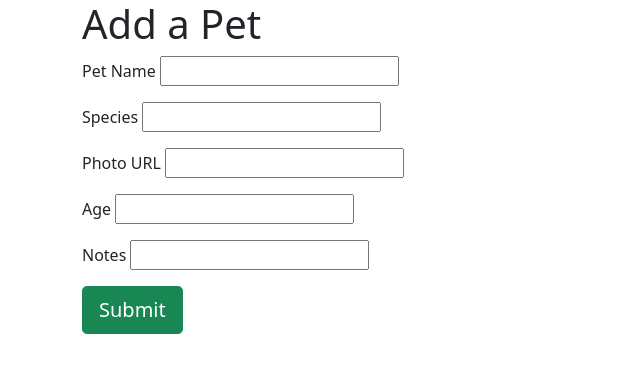
After one commit to jim-francis/adoption-agency, a Flask app: page /add in a window 1280 px wide. The commit adds this page. Shown: the top 373 px of the page, without its empty margins (0-640 px from the left). Run offline with Flask 2, Linux system fonts and the light colour scheme; some libraries are stand-ins or nearby versions.

Commit message:
Create Add Pet Form

```diff
--- a/app.py
+++ b/app.py
@@ -1,6 +1,7 @@
 from flask import Flask, request, render_template, redirect, flash, session
 from flask_debugtoolbar import DebugToolbarExtension
 from models import db, connect_db, Pet
+from forms import AddPetForm
 
 app = Flask(__name__)
 
@@ -17,3 +18,17 @@ connect_db(app)
 def show_homepage():
     pets = Pet.query.all()
     return render_template('home.html', pets=pets)
+
+@app.route('/add', methods=["GET", "POST"])
+def add_pet():
+    form = AddPetForm()
+    if form.validate_on_submit():
+        data = {k: v for k, v in form.data.items() if k != "csrf_token"}
+        new_pet = Pet(**data)
+        db.session.add(new_pet)
+        db.session.commit()
+        flash("New pet added!")
+        return redirect("/")
+
+    else:
+        return render_template("add_pet_form.html", form=form)
--- a/forms.py
+++ b/forms.py
@@ -1,3 +1,10 @@
 from flask_wtf import FlaskForm
 from wtforms import StringField, IntegerField
 from wtforms.validators import InputRequired, Optional
+
+class AddPetForm(FlaskForm):
+    name = StringField("Pet Name")
+    species = StringField("Species")
+    photo_url = StringField("Photo URL")
+    age = IntegerField("Age")
+    note = StringField("Notes")
--- /dev/null
+++ b/templates/add_pet_form.html
@@ -0,0 +1,18 @@
+{%extends "base.html"%}
+{%block title%}Add a Pet{%endblock%}
+{%block content%}
+<div class="container">
+<h1>Add a Pet</h1>
+    <form method="POST">
+        {{form.hidden_tag()}}
+        {% for field in form if field.widget.input_type != 'hidden' %}
+        <p>
+            {{field.label}}
+            {{field}}
+        </p>
+
+        {%endfor%}
+        <button class="btn  btn-success  btn-lg">Submit</button>
+    </form>
+</div>
+{%endblock%}
--- a/templates/base.html
+++ b/templates/base.html
@@ -8,6 +8,11 @@
     <title>{%block title%}{%endblock%}</title>
 </head>
 <body>
+    {% for msg in get_flashed_messages()%}
+  <p>
+    {{msg}}
+  </p>
+  {% endfor %}
     {%block content%}{%endblock%}
     <script src="https://cdn.jsdelivr.net/npm/@popperjs/core@2.10.2/dist/umd/popper.min.js" integrity="sha384-7+zCNj/IqJ95wo16oMtfsKbZ9ccEh31eOz1HGyDuCQ6wgnyJNSYdrPa03rtR1zdB" crossorigin="anonymous"></script>
     <script src="https://cdn.jsdelivr.net/npm/bootstrap@5.1.3/dist/js/bootstrap.min.js" integrity="sha384-QJHtvGhmr9XOIpI6YVutG+2QOK9T+ZnN4kzFN1RtK3zEFEIsxhlmWl5/YESvpZ13" crossorigin="anonymous"></script>
--- a/templates/home.html
+++ b/templates/home.html
@@ -15,6 +15,7 @@
         </div>
         {% endfor %}
     </div>
+    <a href="/add"><button class="btn btn-success">Add Pet</button></a>
 </div>
 </div>
 
```
Also changed, not shown: static/imgs/skunk.jpeg (added), 2 other files.
